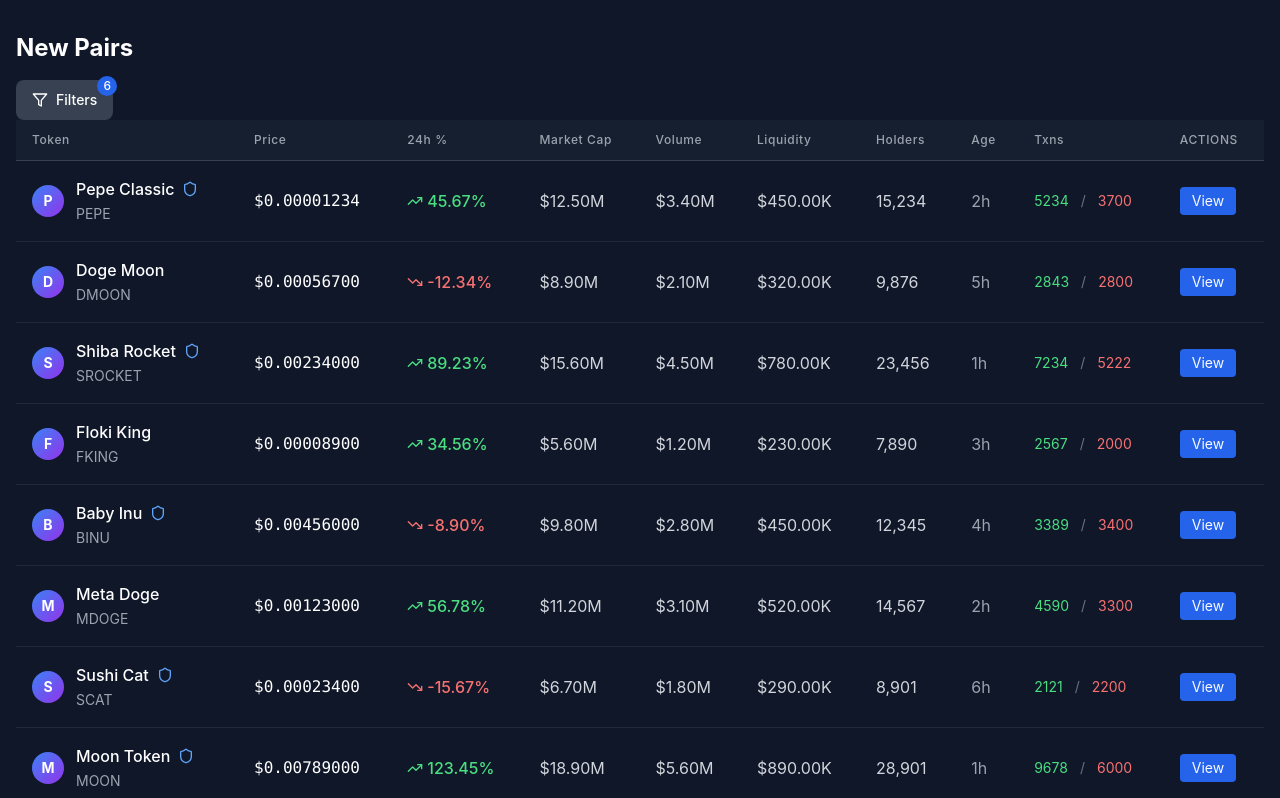
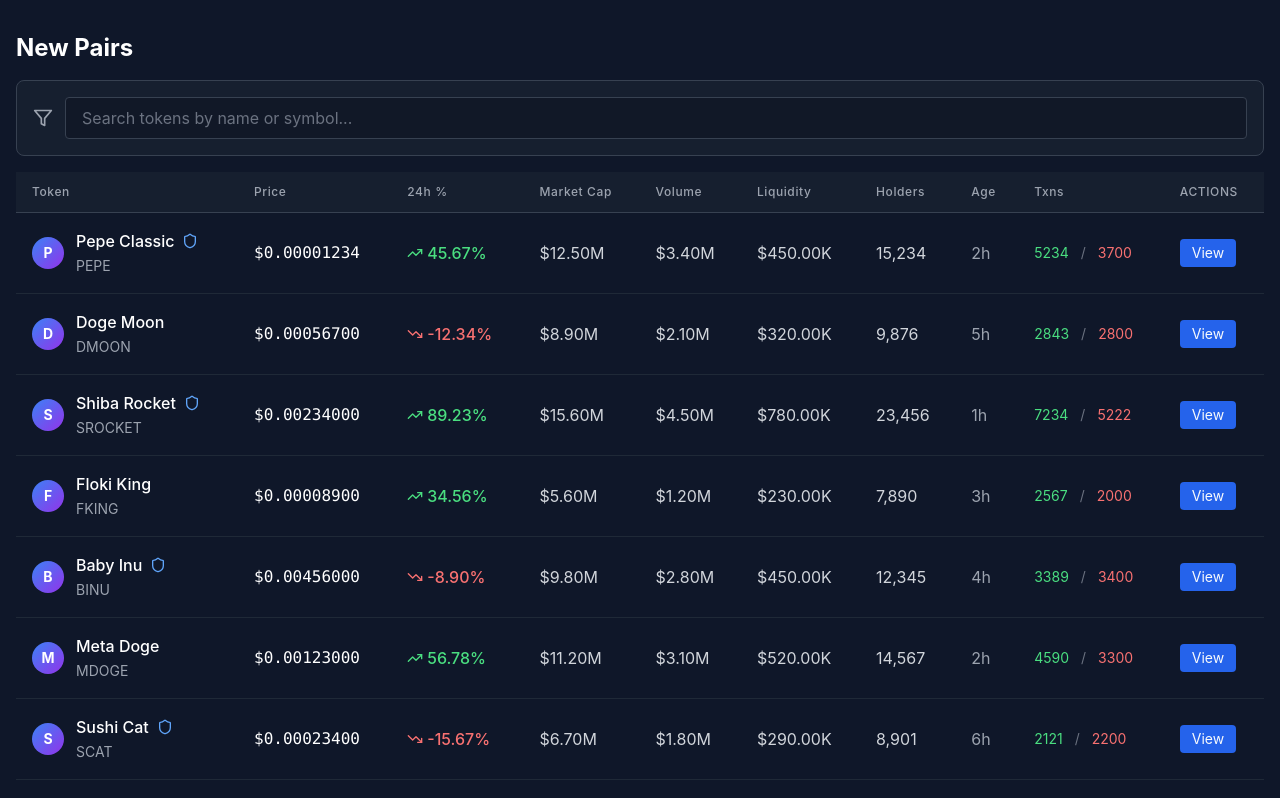
Before and after one commit to IsJn-227/token-trading-table, a Next.js app: page / in a window 1280 px wide. Shown: the top 798 px of the page. Built offline with nearby package versions, Linux system fonts and the light colour scheme.

Commit message:
fix: remove Popover from TokenFilters - was blocking token rendering

```diff
--- a/components/TokenTable/TokenFilters.tsx
+++ b/components/TokenTable/TokenFilters.tsx
@@ -1,88 +1,39 @@
 "use client";
 
-import React, { useState } from "react";
+import React from "react";
 import { useDispatch, useSelector } from "react-redux";
 import { Filter, X } from "lucide-react";
-import { setFilter, resetFilters } from "@/store/slices/filterSlice";
+import { setSearch, resetFilters } from "@/store/slices/filterSlice";
 import { RootState } from "@/store/index";
-import { Popover, PopoverContent, PopoverTrigger } from "../ui/Popover";
-import { Button } from "../ui/Button";
 
 export default function TokenFilters() {
   const dispatch = useDispatch();
   const filters = useSelector((state: RootState) => state.filters);
-  const [isOpen, setIsOpen] = useState(false);
-
-  const handleFilterChange = (key: string, value: any) => {
-    dispatch(setFilter({ [key]: value }));
-  };
-
-  const activeFiltersCount = Object.entries(filters).filter(([key, value]) => {
-    if (key === "hideHoneypots" && value === true) return false;
-    if (key === "verifiedOnly" && value === false) return false;
-    if (typeof value === "number" && (value === 0 || value === Infinity)) return false;
-    return true;
-  }).length;
 
   return (
-    <Popover open={isOpen} onOpenChange={setIsOpen}>
-      <PopoverTrigger asChild>
-        <Button variant="secondary" size="md" className="relative">
-          <Filter className="w-4 h-4 mr-2" />
-          Filters
-          {activeFiltersCount > 0 && (
-            <span className="absolute -top-1 -right-1 bg-blue-600 text-white text-xs rounded-full w-5 h-5 flex items-center justify-center">
-              {activeFiltersCount}
-            </span>
-          )}
-        </Button>
-      </PopoverTrigger>
-      <PopoverContent className="w-80">
-        <div className="space-y-4">
-          <div className="flex items-center justify-between">
-            <h3 className="font-semibold text-white">Filters</h3>
-            {activeFiltersCount > 0 && (
-              <button onClick={() => dispatch(resetFilters())} className="text-sm text-blue-400 hover:text-blue-300 flex items-center gap-1">
-                <X className="w-3 h-3" />
-                Reset
-              </button>
-            )}
-          </div>
-          <div className="space-y-3">
-            <div>
-              <label className="text-sm text-gray-300 mb-1 block">Market Cap Range</label>
-              <div className="grid grid-cols-2 gap-2">
-                <input type="number" placeholder="Min" value={filters.minMarketCap || ""}
-                  onChange={(e) => handleFilterChange("minMarketCap", Number(e.target.value) || 0)}
-                  className="bg-gray-700 text-white px-3 py-2 rounded-lg text-sm focus:outline-none focus:ring-2 focus:ring-blue-500" />
-                <input type="number" placeholder="Max" value={filters.maxMarketCap === Infinity ? "" : filters.maxMarketCap}
-                  onChange={(e) => handleFilterChange("maxMarketCap", Number(e.target.value) || Infinity)}
-                  className="bg-gray-700 text-white px-3 py-2 rounded-lg text-sm focus:outline-none focus:ring-2 focus:ring-blue-500" />
-              </div>
-            </div>
-            <div>
-              <label className="text-sm text-gray-300 mb-1 block">Min Holders</label>
-              <input type="number" placeholder="0" value={filters.minHolders || ""}
-                onChange={(e) => handleFilterChange("minHolders", Number(e.target.value) || 0)}
-                className="w-full bg-gray-700 text-white px-3 py-2 rounded-lg text-sm focus:outline-none focus:ring-2 focus:ring-blue-500" />
-            </div>
-            <div className="space-y-2 pt-2 border-t border-gray-700">
-              <label className="flex items-center gap-2 cursor-pointer">
-                <input type="checkbox" checked={filters.hideHoneypots}
-                  onChange={(e) => handleFilterChange("hideHoneypots", e.target.checked)}
-                  className="w-4 h-4 rounded bg-gray-700 border-gray-600 text-blue-600 focus:ring-blue-500" />
-                <span className="text-sm text-gray-300">Hide Honeypots</span>
-              </label>
-              <label className="flex items-center gap-2 cursor-pointer">
-                <input type="checkbox" checked={filters.verifiedOnly}
-                  onChange={(e) => handleFilterChange("verifiedOnly", e.target.checked)}
-                  className="w-4 h-4 rounded bg-gray-700 border-gray-600 text-blue-600 focus:ring-blue-500" />
-                <span className="text-sm text-gray-300">Verified Only</span>
-              </label>
-            </div>
-          </div>
+    <div className="mb-4 p-4 bg-gray-800/50 rounded-lg border border-gray-700">
+      <div className="flex items-center justify-between gap-4">
+        <div className="flex items-center gap-3 flex-1">
+          <Filter className="w-5 h-5 text-gray-400" />
+          <input
+            type="text"
+            placeholder="Search tokens by name or symbol..."
+            value={filters.search}
+            onChange={(e) => dispatch(setSearch(e.target.value))}
+            className="flex-1 bg-gray-900 border border-gray-700 rounded px-4 py-2 text-white placeholder-gray-500 focus:border-blue-500 focus:outline-none"
+          />
         </div>
-      </PopoverContent>
-    </Popover>
+
+        {filters.search && (
+          <button
+            onClick={() => dispatch(resetFilters())}
+            className="flex items-center gap-2 px-4 py-2 bg-gray-700 hover:bg-gray-600 text-white rounded transition-colors"
+          >
+            <X className="w-4 h-4" />
+            Clear
+          </button>
+        )}
+      </div>
+    </div>
   );
 }
```
